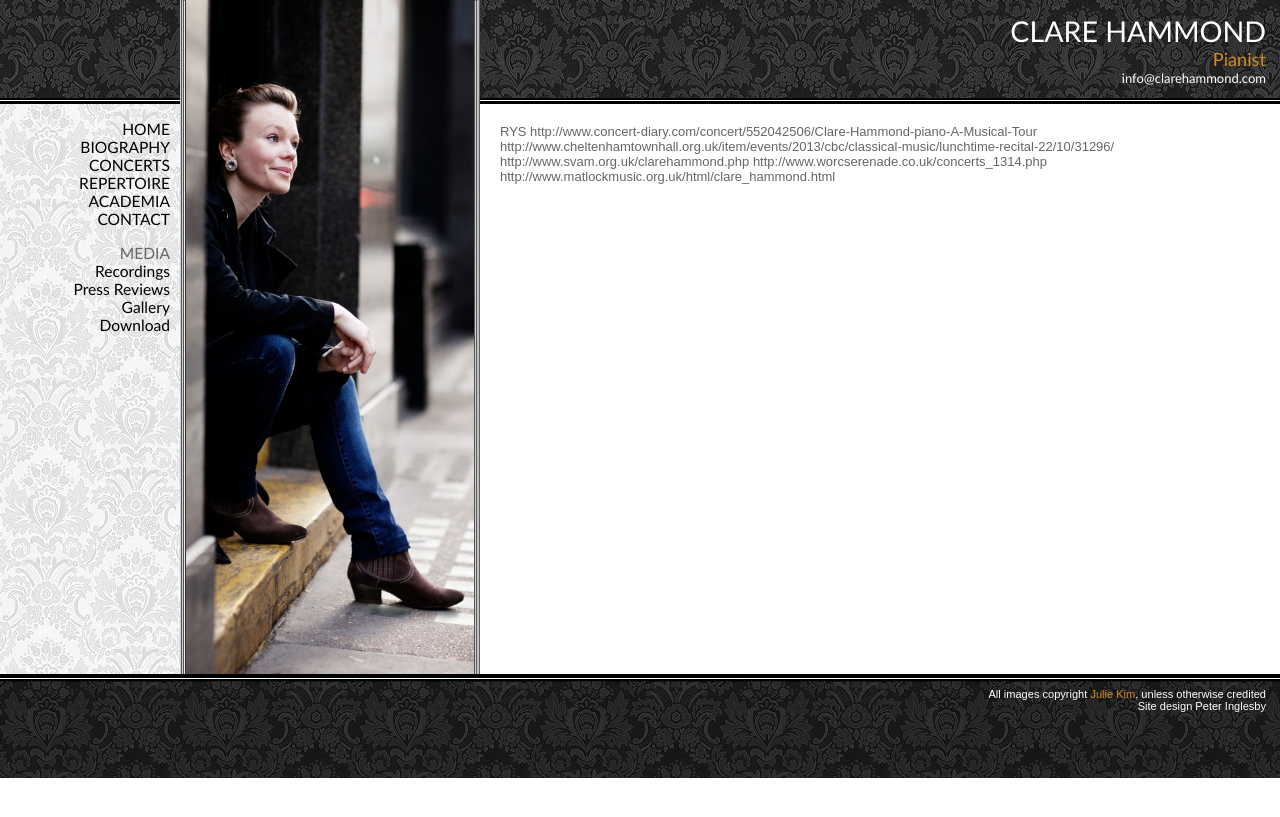
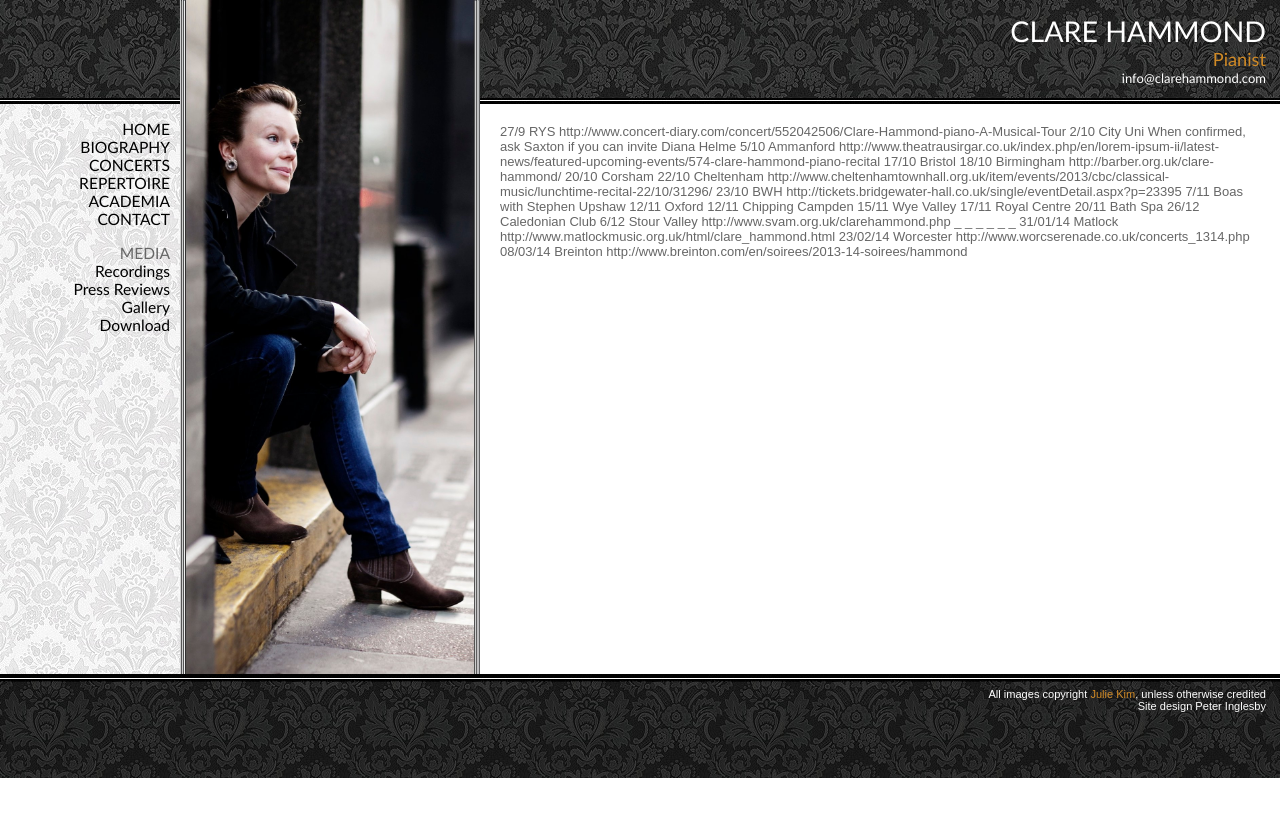
Before and after one commit to hammonc/clarehammond.com, a Jekyll site: the page built from concerts-to-add.html, in a window 1280 px wide. Shown: the top 817 px of the page. Built offline with Jekyll 4.4.1, drawn with Linux system fonts in a browser that asks for light colours.

```diff
--- a/concerts-to-add.html
+++ b/concerts-to-add.html
@@ -3,12 +3,52 @@ layout: with-image
 image: concerts.jpg
 ---
 
-RYS
+27/9 RYS
 http://www.concert-diary.com/concert/552042506/Clare-Hammond-piano-A-Musical-Tour
 
+2/10 City Uni
+When confirmed, ask Saxton if you can invite Diana Helme
+
+5/10 Ammanford
+http://www.theatrausirgar.co.uk/index.php/en/lorem-ipsum-ii/latest-news/featured-upcoming-events/574-clare-hammond-piano-recital
+
+17/10 Bristol
+
+18/10 Birmingham
+http://barber.org.uk/clare-hammond/
+
+20/10 Corsham
+
+22/10 Cheltenham
 http://www.cheltenhamtownhall.org.uk/item/events/2013/cbc/classical-music/lunchtime-recital-22/10/31296/
+
+23/10 BWH
+http://tickets.bridgewater-hall.co.uk/single/eventDetail.aspx?p=23395
+
+7/11 Boas with Stephen Upshaw
+
+12/11 Oxford
+
+12/11 Chipping Campden
+
+15/11 Wye Valley
+
+17/11 Royal Centre
+
+20/11 Bath Spa
+
+26/12 Caledonian Club
+
+6/12 Stour Valley
 http://www.svam.org.uk/clarehammond.php
+
+_ _ _ _ _ _
+
+31/01/14 Matlock
+http://www.matlockmusic.org.uk/html/clare_hammond.html
+
+23/02/14 Worcester
 http://www.worcserenade.co.uk/concerts_1314.php
 
-
-http://www.matlockmusic.org.uk/html/clare_hammond.html
+08/03/14 Breinton
+http://www.breinton.com/en/soirees/2013-14-soirees/hammond
--- a/index.html
+++ b/index.html
@@ -18,7 +18,7 @@ layout: with-header-and-footer
 
         <tr><td><a href="http://www.bbc.co.uk/radio3" target="_blank"><img src="/resources/radio3-icon.jpg" class="news-icon" /></a></td><td>Catch excerpts from Clare's recent appearances on BBC Radio Ulster's <a href="http://clarehammond.com/radio-ulster-2.html" target="_blank">Sounds Classical</a> and BBC Radio 3's <a href="http://www.clarehammond.com/in_tune.html" target="_blank">In Tune</a>, or listen to two <a href="http://clarehammond.com/hear-and-now.html" target="_blank">études</a> by Unsuk Chin from her previous broadcast, for Hear and Now in January.</td></tr>
 
-        <tr><td><a href="http://www.bis.se/index.php" target="_blank"><img src="/resources/bis-icon.jpg" class="news-icon" /></a></td><td>Clare has just embarked on two recording projects with <a href="http://www.bis.se/index.php" target="_blank">BIS</a>. She will record the complete works of <a href="http://panufnik.com/" target="_blank">Sir Andrzej</a> and <a href="http://roxannapanufnik.com/" target="_blank">Roxanna Panufnik</a>, and a disc of études by <a href="http://www.boosey.com/composer/unsuk+chin" target="_blank">Unsuk Chin</a>, Karol Szymanowski, Sergei Lyapunov and Nikolai Kapustin later on this year.</td></tr>
+        <tr><td><a href="http://www.bis.se/index.php" target="_blank"><img src="/resources/bis-icon.jpg" class="news-icon" /></a></td><td>Clare has just embarked on two recording projects with <a href="http://www.bis.se/index.php" target="_blank">BIS</a>. She will record the complete works of <a href="http://panufnik.com/" target="_blank">Sir Andrzej</a> and <a href="http://roxannapanufnik.com/" target="_blank">Roxanna Panufnik</a>, and a disc of études by <a href="http://www.boosey.com/composer/unsuk+chin" target="_blank">Unsuk Chin</a>, Karol Szymanowski, Sergei Lyapunov and Nikolai Kapustin in September.</td></tr>
 
 
     </table>
```
Also changed, not shown: newsletter-20130813.html (added, +60 -0 lines), resources/threecomposerse.jpg (added).
